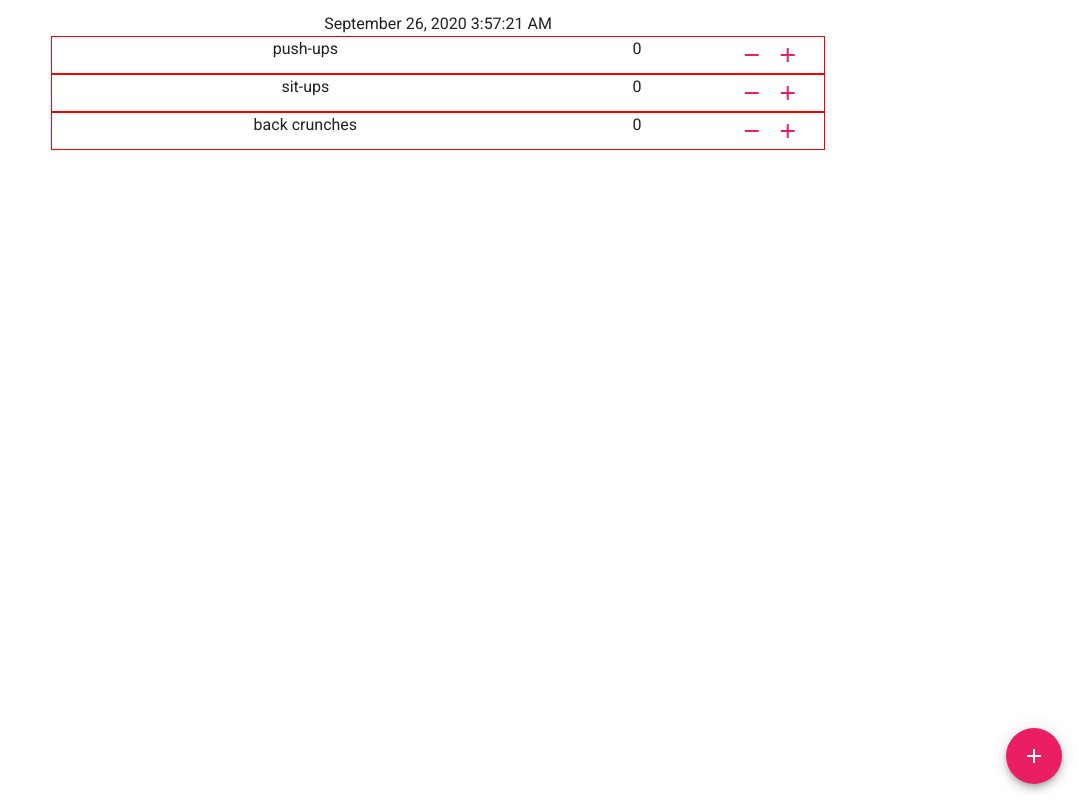
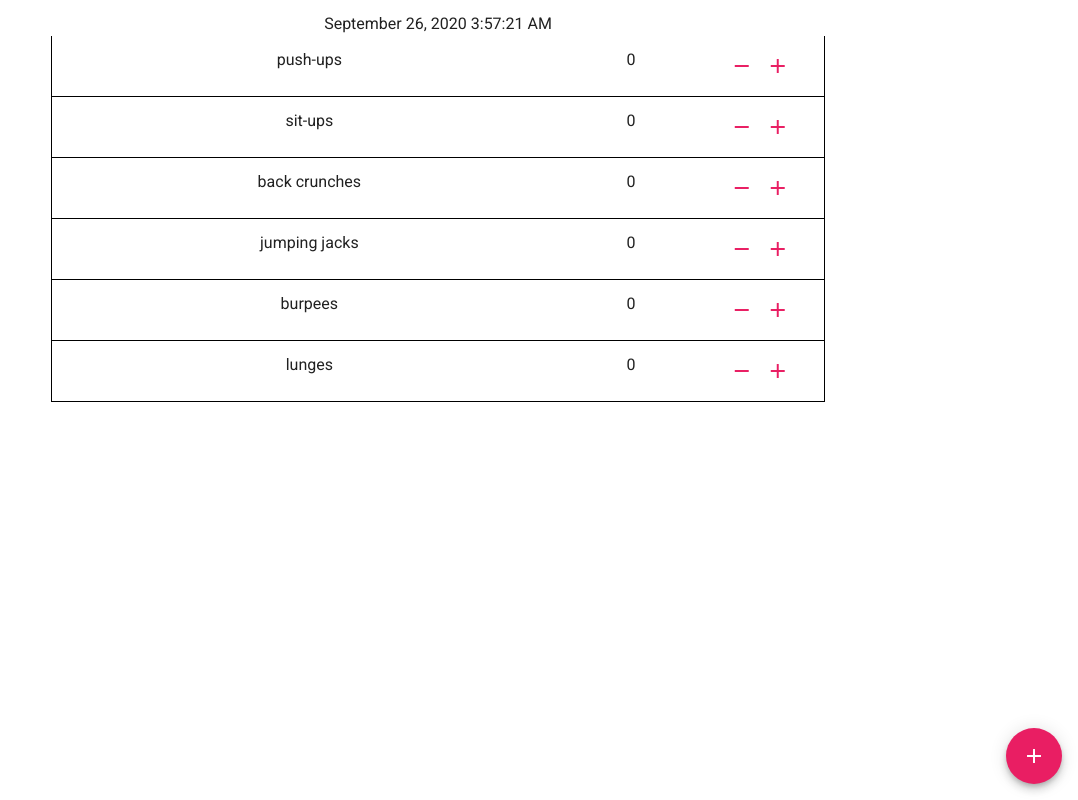
Before and after one commit to doggan/incrementr, a Vue app: page / in a window 1280 px wide. Shown: the whole page, without its empty margins (202-1280 px from the left). Built offline with nearby package versions, Linux system fonts and the light colour scheme.

Commit message:
Fancier dragging.

```diff
--- a/src/App.vue
+++ b/src/App.vue
@@ -12,28 +12,16 @@
         <v-row class="text-center no-gutters">
           <v-col sm="8" offset-sm="2">
             <draggable
-              :list="items"
+              v-model="items"
+              v-bind="dragOptions"
               class="item-list"
               ghost-class="ghost"
             >
-              <div class="item-list-element" v-for="item in items" :key="item.id">
-                <v-row>
-                  <v-col cols="8">
-                    <span class="item-text">{{ item.text }}</span>
-                  </v-col><v-col cols="2">
-                    <span class="item-count">{{ item.count }}</span>
-                  </v-col><v-col cols="2">
-                    <span class="item-adjust">
-                      <v-btn icon color="pink" @click="adjustCount(item, -1)">
-                        <v-icon>mdi-minus</v-icon>
-                      </v-btn>
-                      <v-btn icon color="pink" @click="adjustCount(item, 1)">
-                        <v-icon>mdi-plus</v-icon>
-                      </v-btn>
-                    </span>
-                  </v-col>
-                </v-row>
-              </div>
+              <transition-group type="transition">
+                <div v-for="item in items" :key="item.id">
+                  <item-element class="item-list-element" v-bind:item="item"/>
+                </div>
+              </transition-group>
             </draggable>
           </v-col>
         </v-row>
@@ -59,6 +47,7 @@
 
 <script>
 import CreationDialog from './components/CreationDialog';
+import ItemElement from './components/ItemElement';
 import TimeDisplay from './components/TimeDisplay';
 import draggable from 'vuedraggable';
 
@@ -67,6 +56,7 @@ export default {
 
   components: {
     CreationDialog,
+    ItemElement,
     TimeDisplay,
     draggable,
   },
@@ -76,6 +66,9 @@ export default {
     this.addItem("push-ups");
     this.addItem("sit-ups");
     this.addItem("back crunches");
+    this.addItem("jumping jacks");
+    this.addItem("burpees");
+    this.addItem("lunges");
   },
 
   data() {
@@ -92,6 +85,15 @@ export default {
       set: function(items) {
         this.$store.dispatch('updateItems', items);
       }
+    },
+
+    dragOptions() {
+      return {
+        animation: 200,
+        group: "description",
+        disabled: false,
+        ghostClass: "ghost"
+      };
     }
   },
 
@@ -111,11 +113,19 @@ export default {
 .item-list-element {
   border-style: solid;
   border-width: 1px;
-  border-color: red;
+  border-color: black;
+  border-top: none;
 }
 
 .ghost {
   opacity: 0.5;
   background: #c8ebfb;
 }
+
+.item-list-element {
+  cursor: move;
+}
+.item-list-element i {
+  cursor: pointer;
+}
 </style>
--- /dev/null
+++ b/src/components/ItemElement.vue
@@ -0,0 +1,32 @@
+<template>
+  <v-container>
+    <v-row>
+      <v-col cols="8">
+        <span class="item-text">{{ item.text }}</span>
+      </v-col><v-col cols="2">
+        <span class="item-count">{{ item.count }}</span>
+      </v-col><v-col cols="2">
+        <span class="item-adjust">
+          <v-btn icon color="pink" @click="adjustCount(item, -1)">
+            <v-icon>mdi-minus</v-icon>
+          </v-btn>
+          <v-btn icon color="pink" @click="adjustCount(item, 1)">
+            <v-icon>mdi-plus</v-icon>
+          </v-btn>
+        </span>
+      </v-col>
+    </v-row>
+  </v-container>
+</template>
+
+<script>
+export default {
+  name: 'item-element',
+
+  props: {
+    item: {
+      required: true,
+    }
+  },
+};
+</script>
```
